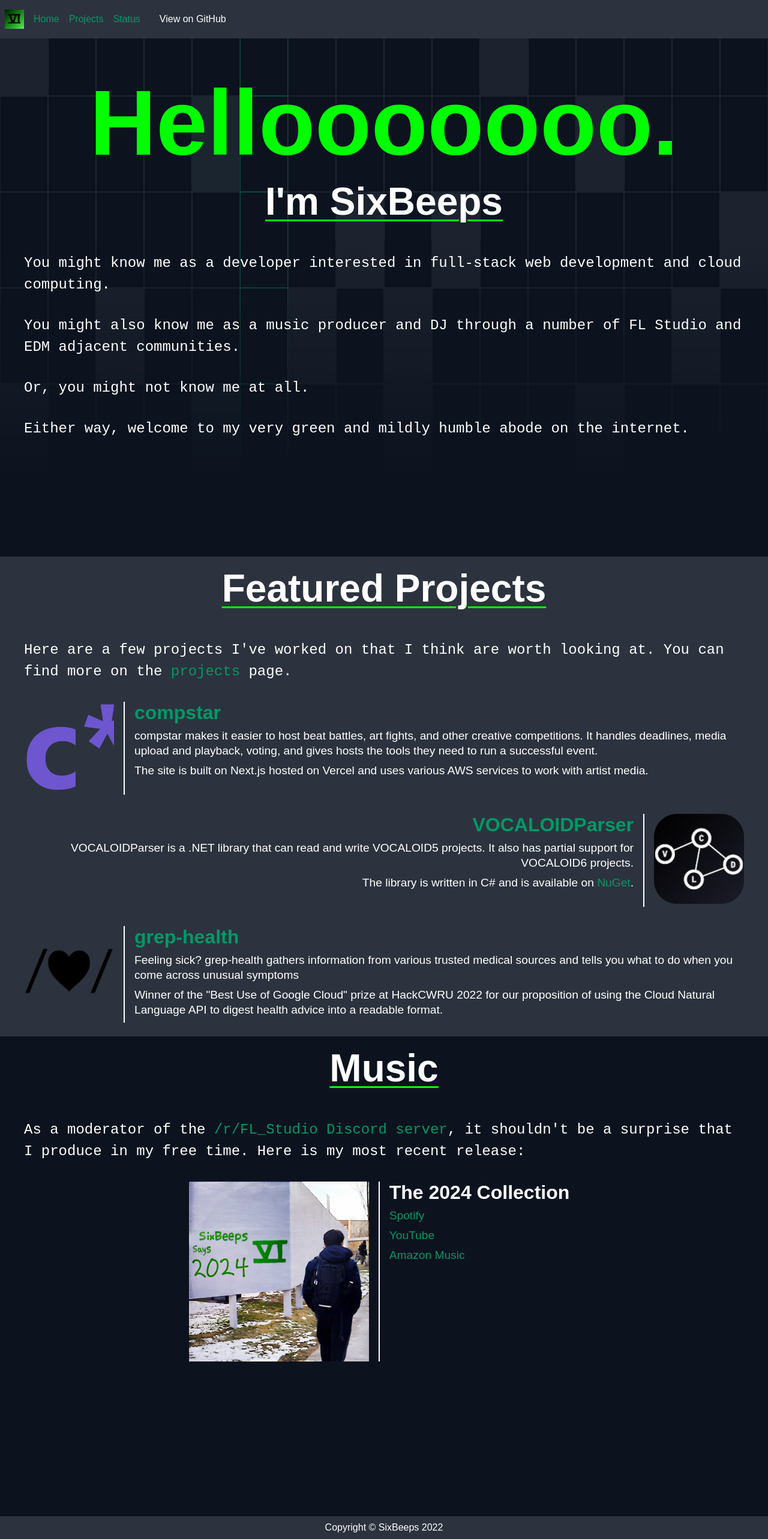
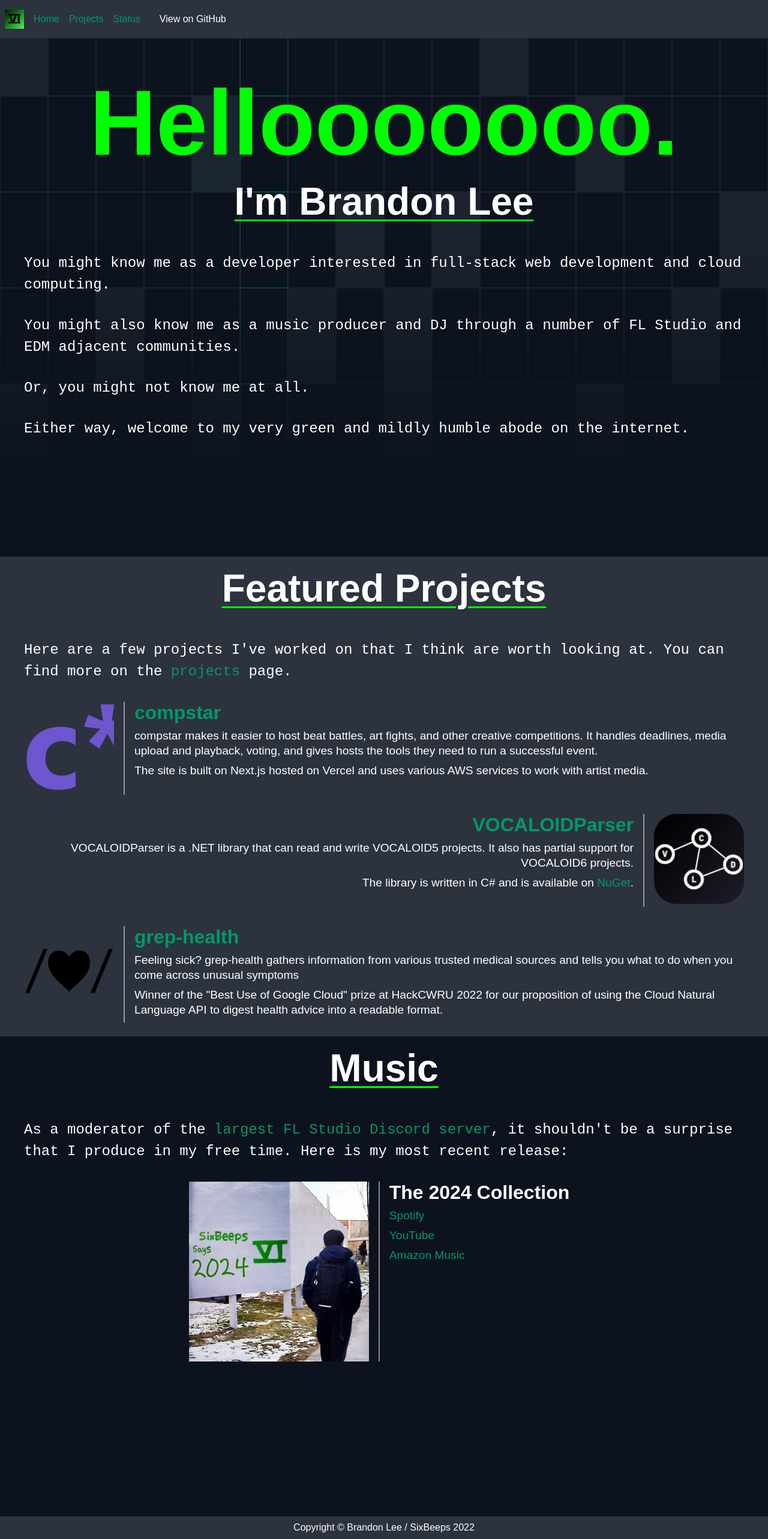
Before and after one commit to SixBeeps/six-portfolio, a Next.js app: page / in a window 1280 px wide. Shown: the whole page at 60% size. Built offline with nearby package versions, Linux system fonts and the light colour scheme; some icons are missing.

Commit message:
Freshen up

```diff
--- a/components/CleanImageListing/CleanImageListing.module.css
+++ b/components/CleanImageListing/CleanImageListing.module.css
@@ -5,7 +5,7 @@
 	align-items: center;
 	/* width: 100%; */
 
-	--sep: 2px solid var(--lighter);
+	--sep: 2px solid rgb(from var(--lighter) r g b / 0.5);
 }
 
 .card:nth-child(even) {
--- a/components/FooterStuff/Footer.jsx
+++ b/components/FooterStuff/Footer.jsx
@@ -5,7 +5,7 @@ function Footer() {
 	let year = (new Date()).getUTCFullYear();
 	return (
 		<div className={footerStyles.footer}>
-			Copyright &copy; SixBeeps {year}
+			Copyright &copy; Brandon Lee / SixBeeps {year}
 		</div>
 	)
 }
--- a/pages/index.js
+++ b/pages/index.js
@@ -22,7 +22,7 @@ export default function Home() {
           }}
         />
         <h1>Hellooooooo.</h1>
-        <h2>I&apos;m SixBeeps</h2>
+        <h2>I&apos;m Brandon Lee</h2>
         <p>You might know me as a developer interested in full-stack web development and cloud computing.</p>
         <p>You might also know me as a music producer and DJ through a number of FL Studio and EDM adjacent communities.</p>
         <p>Or, you might not know me at all.</p>
@@ -60,7 +60,7 @@ export default function Home() {
       </LandingCard>
       <LandingCard theme="dark">
         <h2>Music</h2>
-        <p>As a moderator of the <Link href="https://discord.gg/flstudio">/r/FL_Studio Discord server</Link>, it shouldn&apos;t be a surprise that I produce in my free time. Here is my most recent release:</p>
+        <p>As a moderator of the <Link href="https://discord.gg/flstudio">largest FL Studio Discord server</Link>, it shouldn&apos;t be a surprise that I produce in my free time. Here is my most recent release:</p>
         <CleanImageListing>
           <CleanImageCard
             src="/2024collection.jpg"
```
